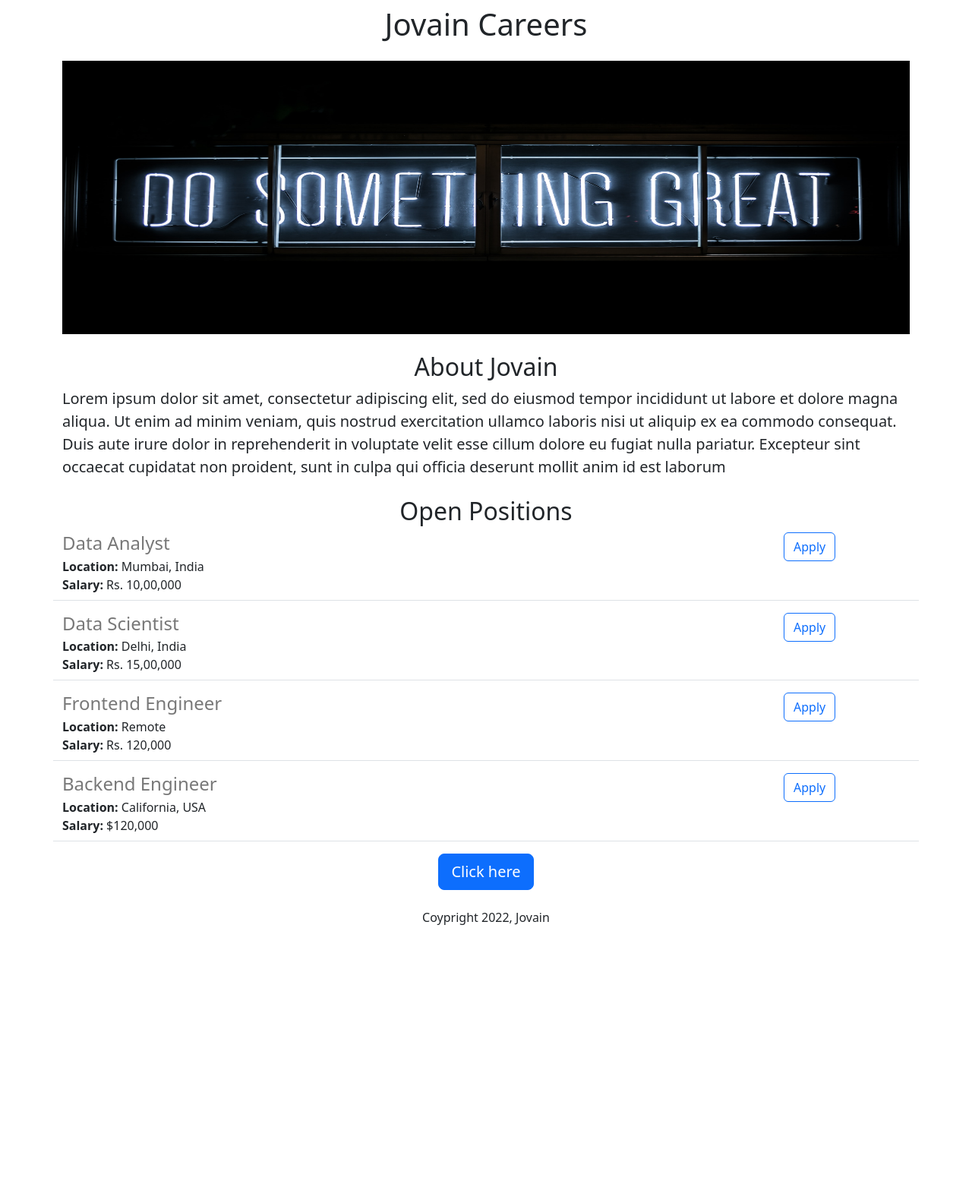
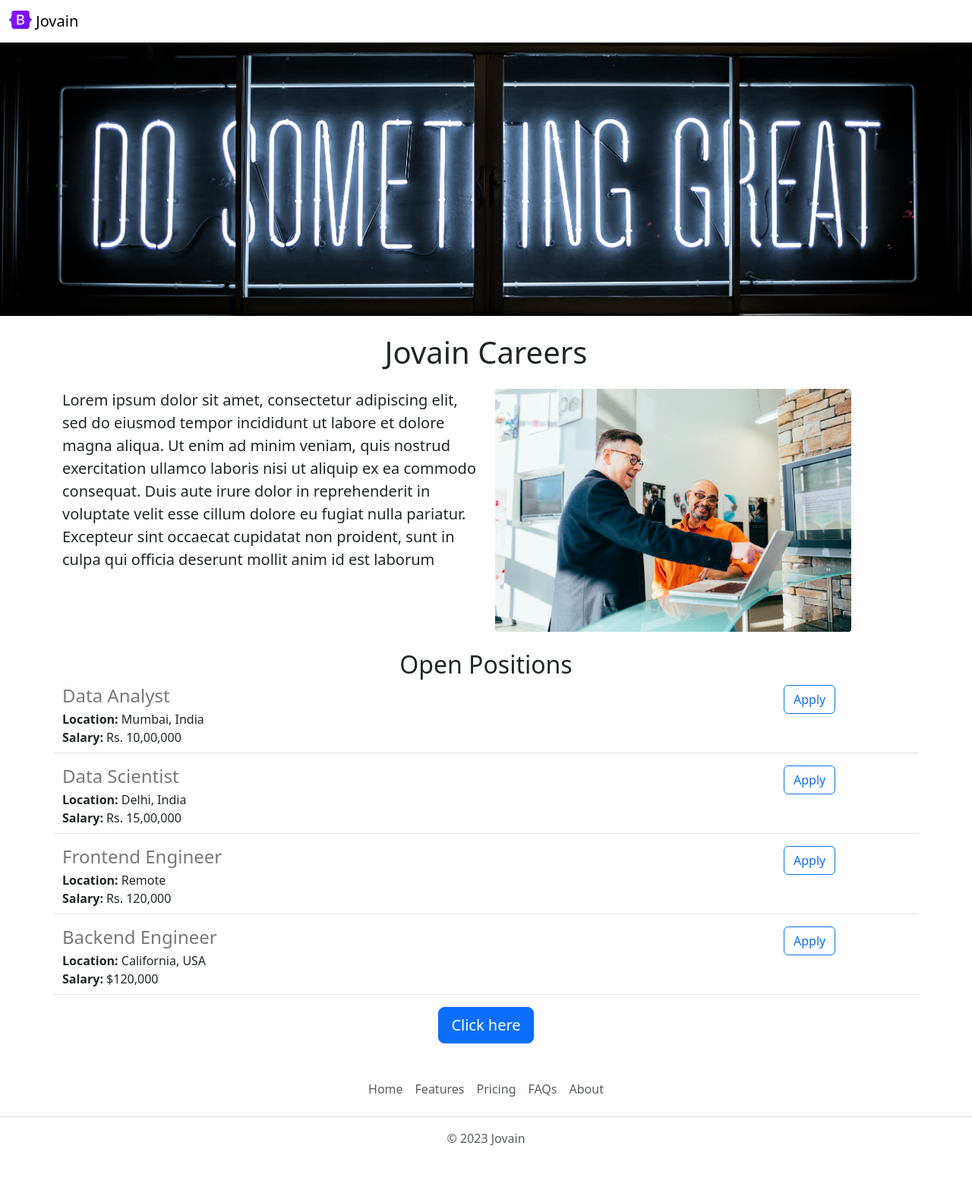
Before and after one commit to pandeya426/Flask, a Flask app: page / in a window 1280 px wide. Shown: the whole page at 76% size. Before the commit the page ends 1218 px from the top, so only its background shows below. Run offline with Flask 3, Linux system fonts and the light colour scheme.

Commit message:
Nav and Footer
Added nav and footer

```diff
--- /dev/null
+++ b/templates/footer.html
@@ -0,0 +1,11 @@
+  <footer class="py-3 my-4">
+    <ul class="nav justify-content-center border-bottom pb-3 mb-3">
+      <li class="nav-item"><a href="#" class="nav-link px-2 text-body-secondary">Home</a></li>
+      <li class="nav-item"><a href="#" class="nav-link px-2 text-body-secondary">Features</a></li>
+      <li class="nav-item"><a href="#" class="nav-link px-2 text-body-secondary">Pricing</a></li>
+      <li class="nav-item"><a href="#" class="nav-link px-2 text-body-secondary">FAQs</a></li>
+      <li class="nav-item"><a href="#" class="nav-link px-2 text-body-secondary">About</a></li>
+    </ul>
+    <p class="text-center text-body-secondary">&copy; 2023 Jovain</p>
+  </footer>
+</div>
--- a/templates/index.html
+++ b/templates/index.html
@@ -10,23 +10,26 @@
             #banner{
                 height: 360px;
                 width: 100%;
+                object-fit: cover;
+                margin-bottom: 16px;
             }
         </style>
 
     </head>
     <body>
-
+    {% include 'nav.html' %}
+    <img class ="img-fluid" id ="banner" src ="static/banner.jpg">
     <div class="container">
-        <h1 class="text-center mt-2 mb-4">Jovain Careers</h1>
-
-        <img class ="img-fluid" id ="banner" src ="static/banner.jpg">
-
-        <h2 class="text-center mt-2 mt-4">About Jovain</h2>
-
-        <p class="lead">Lorem ipsum dolor sit amet, consectetur adipiscing elit, sed do eiusmod tempor incididunt ut labore et dolore magna aliqua. Ut enim ad minim veniam, quis nostrud exercitation ullamco laboris nisi ut aliquip ex ea commodo consequat. Duis aute irure dolor in reprehenderit in voluptate velit esse cillum dolore eu fugiat nulla pariatur. Excepteur sint occaecat cupidatat non proident, sunt in culpa qui officia deserunt mollit anim id est laborum</p>
-
+    <h1 class="text-center mt-2 mb-4">Jovain Careers</h1>
+    <div class="row" style = "margin-bottom: 16px;">
+    <div class="col-md-6">
+    <p class="lead">Lorem ipsum dolor sit amet, consectetur adipiscing elit, sed do eiusmod tempor incididunt ut labore et dolore magna aliqua. Ut enim ad minim veniam, quis nostrud exercitation ullamco laboris nisi ut aliquip ex ea commodo consequat. Duis aute irure dolor in reprehenderit in voluptate velit esse cillum dolore eu fugiat nulla pariatur. Excepteur sint occaecat cupidatat non proident, sunt in culpa qui officia deserunt mollit anim id est laborum</p>
+            </div>
+        <div class="d-none d-md-block col-6">
+            <img src ="static/people.jpg" style="height: 320px; border-radius:4px;">
+        </div>
+        </div>
         <h2 class="text-center mt-2 mt-4">Open Positions</h2>
-
         <div>
             {% for job in jobs %}
                 {% include 'jobitem.html' %}
@@ -34,9 +37,8 @@
         </div>
         <div class="text-center">
             <button class="btn btn-primary btn-lg"> Click here </button>
-            <p class="mt-4">Coypright 2022, Jovain</p>
         </div>
-
     </div>
+    {% include 'footer.html' %}
     </body>
 </html
--- /dev/null
+++ b/templates/nav.html
@@ -0,0 +1,9 @@
+<nav class="navbar shadow-sm fixed-top bg-white">
+  <div class="container-fluid">
+    <a class="navbar-brand" href="#">
+      <img src="static/logo.svg" alt="Logo" width="30" height="24" class="d-inline-block align-text-top">
+      Jovain
+    </a>
+  </div>
+</nav>
+<div style="height:56px";></div>
```
Also changed, not shown: static/logo.svg (added), static/people.jpg (added).
